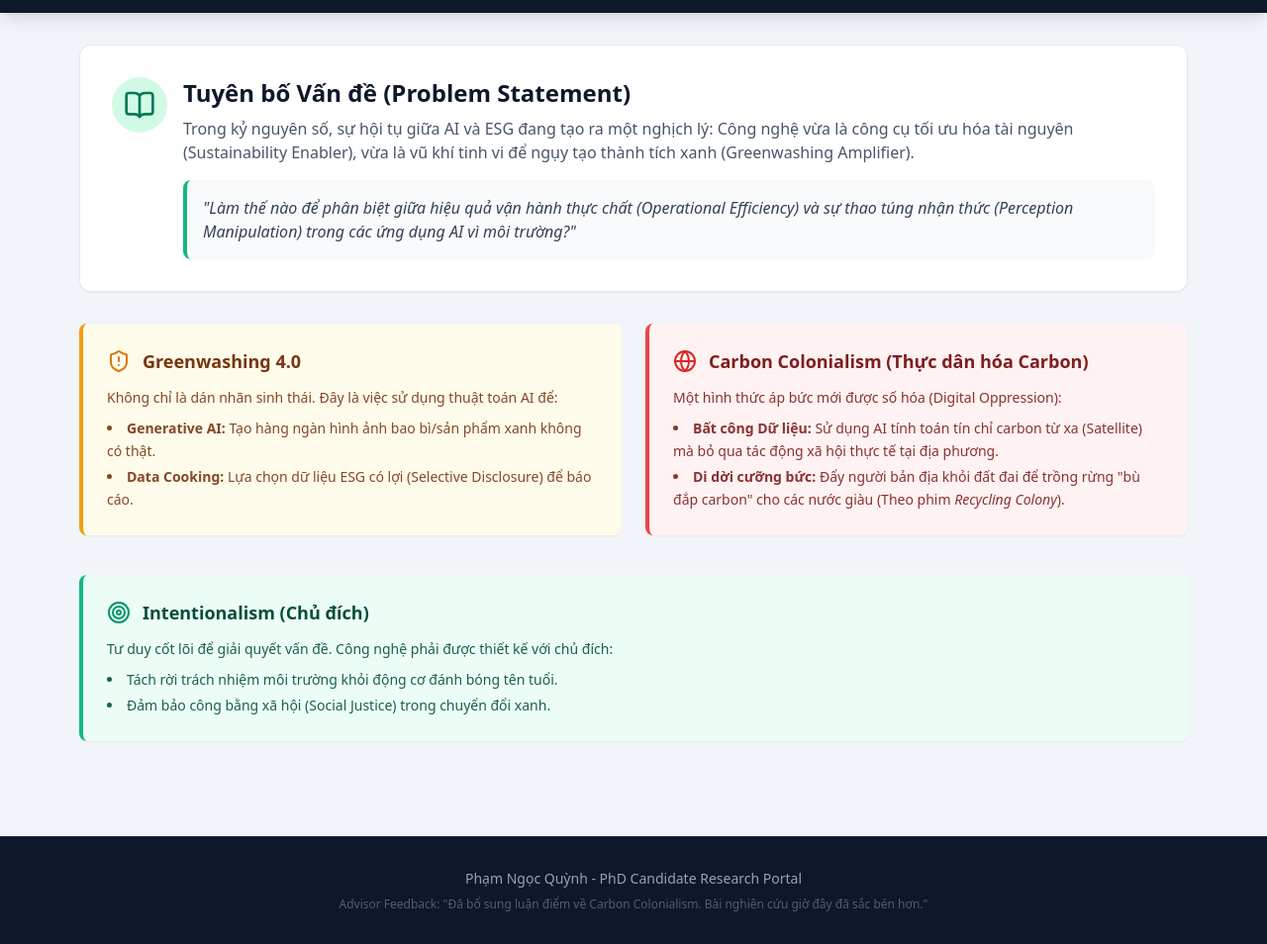
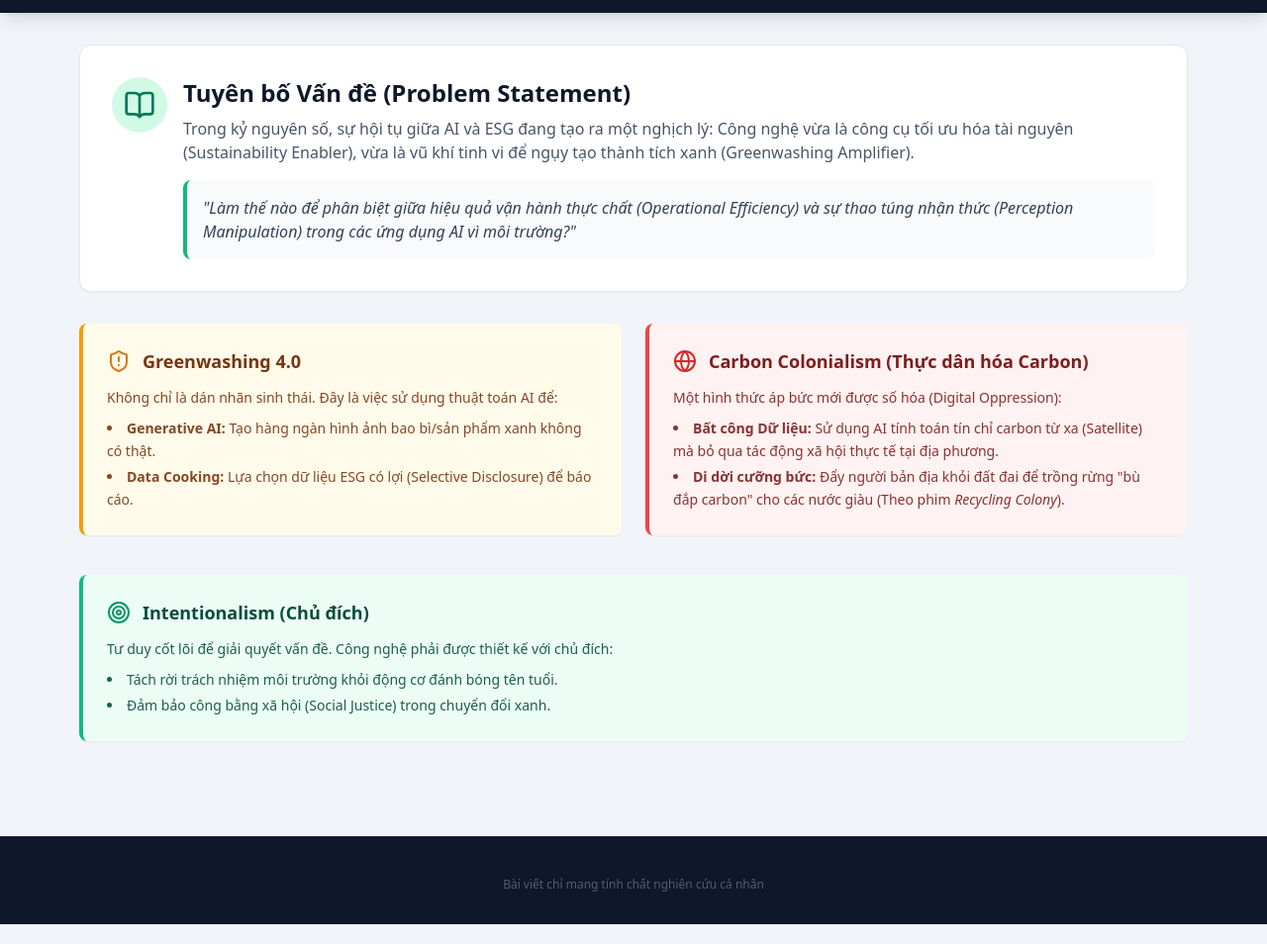
Before and after one commit to ngocquynhpham/ngocquynhpham.github.io, a plain HTML site: page research/ai-esg-impact.html in a window 1280 px wide. Shown: the part 67-1021 px from the top of the page at 99% size. Drawn offline with nearby package versions, Linux system fonts and the light colour scheme.

Commit message:
deploy: 77fb5102a5c1bd4e834656cdfc93cee8a2054dae

```diff
--- a/research/ai-esg-impact.html
+++ b/research/ai-esg-impact.html
@@ -571,10 +571,8 @@
     <footer
       class="bg-slate-900 text-slate-400 py-8 mt-12 text-center text-sm border-t border-slate-800"
     >
-      <p>Phạm Ngọc Quỳnh - PhD Candidate Research Portal</p>
       <p class="mt-2 text-xs opacity-50">
-        Advisor Feedback: "Đã bổ sung luận điểm về Carbon Colonialism. Bài
-        nghiên cứu giờ đây đã sắc bén hơn."
+        Bài viết chỉ mang tính chất nghiên cứu cá nhân
       </p>
     </footer>
 
```
